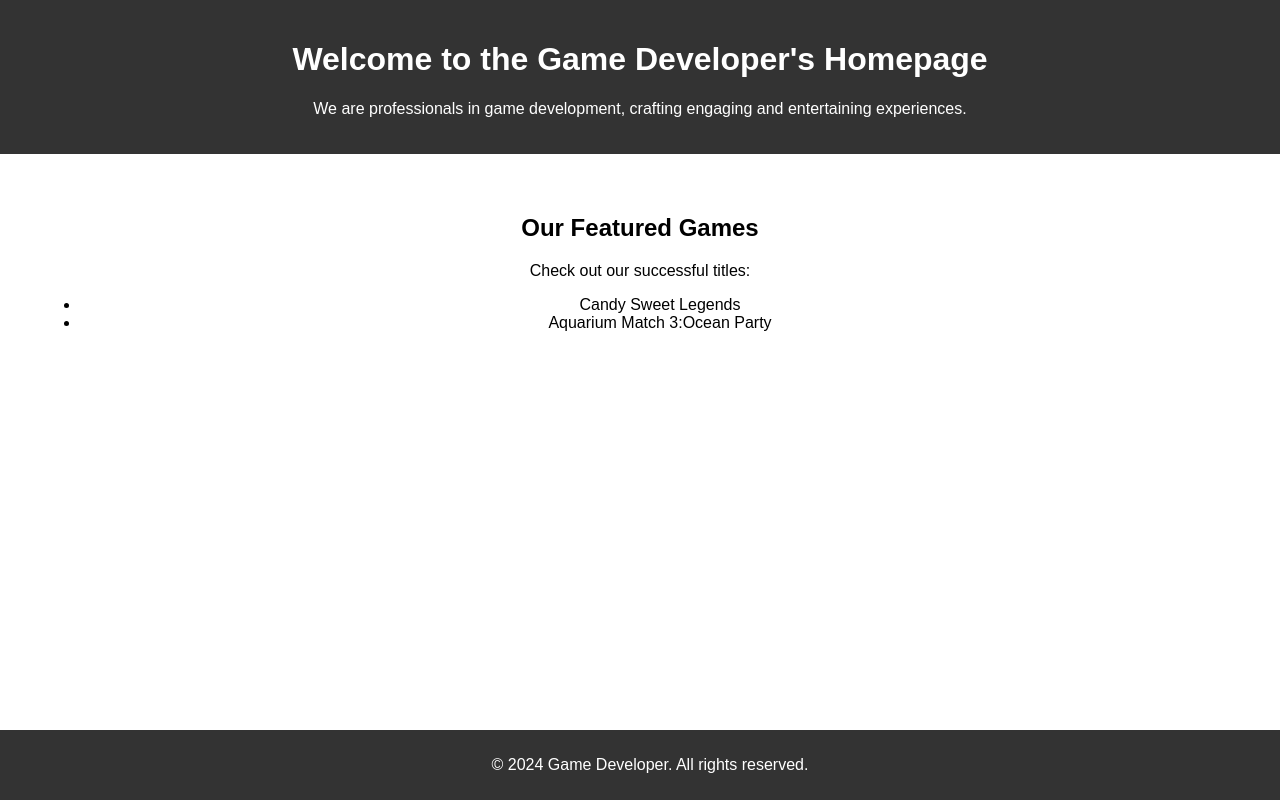
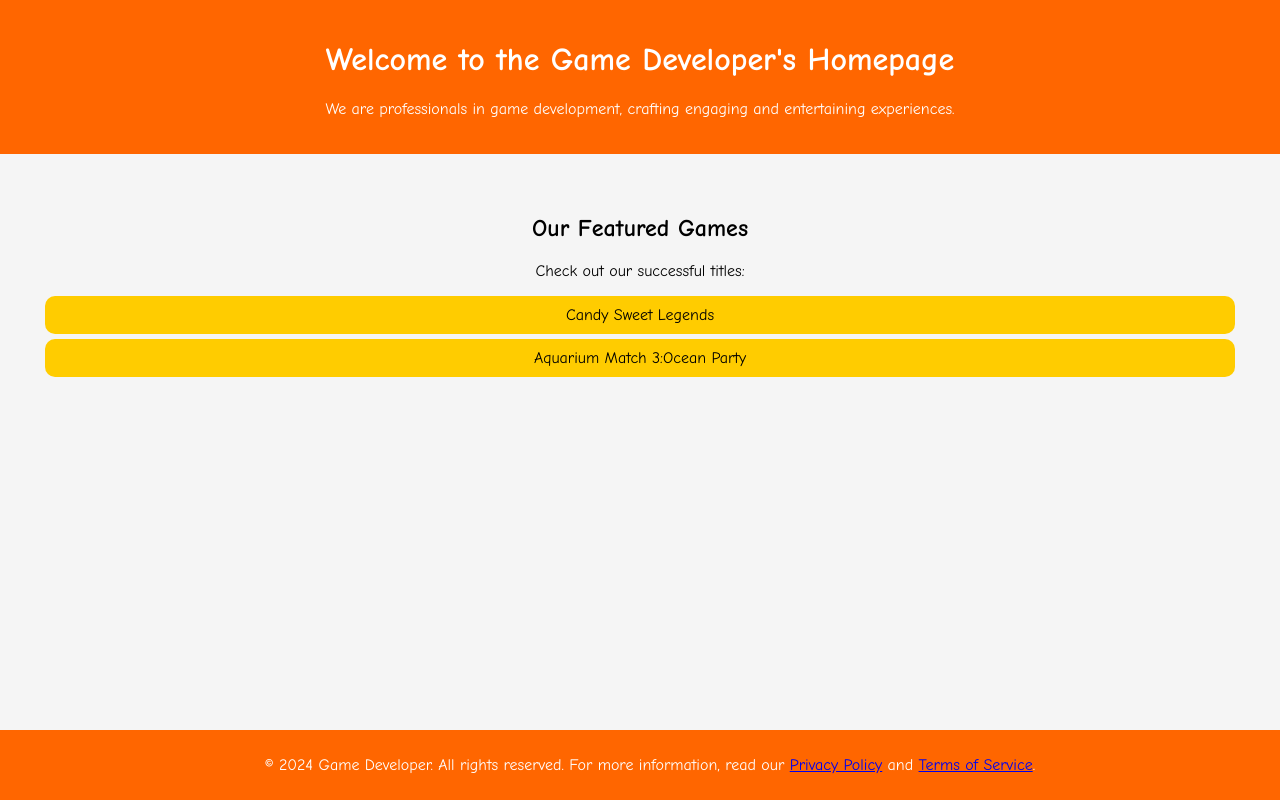
Before and after one commit to puzzlercloud/puzzlercloud.github.io, a plain HTML site: page index.html in a window 1280 px wide. Drawn offline with Linux system fonts and the light colour scheme.

Commit message:
Update index.html

```diff
--- a/index.html
+++ b/index.html
@@ -13,14 +13,15 @@
     <!-- Add your custom styles or link to an external stylesheet -->
     <style>
         body {
-            font-family: Arial, sans-serif;
+            font-family: 'Comic Sans MS', cursive, sans-serif;
             margin: 0;
             padding: 0;
             box-sizing: border-box;
+            background-color: #f5f5f5; /* Light background color */
         }
 
         header {
-            background-color: #333;
+            background-color: #ff6600; /* Orange header background */
             color: #fff;
             padding: 20px;
             text-align: center;
@@ -31,8 +32,20 @@
             text-align: center;
         }
 
+        ul {
+            list-style-type: none;
+            padding: 0;
+        }
+
+        li {
+            background-color: #ffcc00; /* Yellow list item background */
+            margin: 5px;
+            padding: 10px;
+            border-radius: 10px;
+        }
+
         footer {
-            background-color: #333;
+            background-color: #ff6600; /* Orange footer background */
             color: #fff;
             padding: 10px;
             text-align: center;
@@ -61,7 +74,7 @@
     <!-- Add more sections and content as needed -->
 
     <footer>
-        <p>&copy; 2024 Game Developer. All rights reserved.</p>
+        <p>&copy; 2024 Game Developer. All rights reserved. For more information, read our <a href="https://puzzlercloud.github.io/yinsi.html" target="_blank">Privacy Policy</a> and <a href="https://puzzlercloud.github.io/fuwu.html" target="_blank">Terms of Service</a>.</p>
     </footer>
 </body>
 
```
